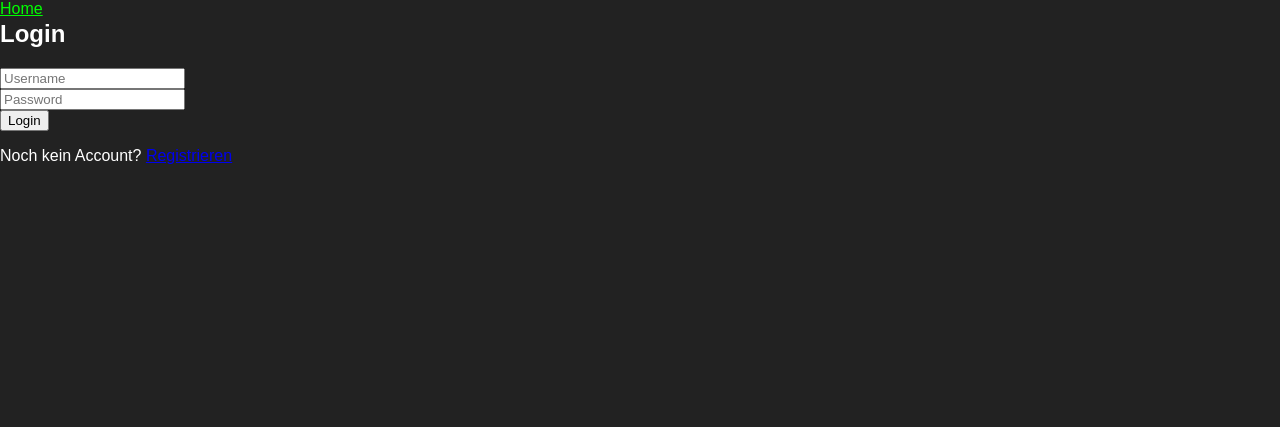
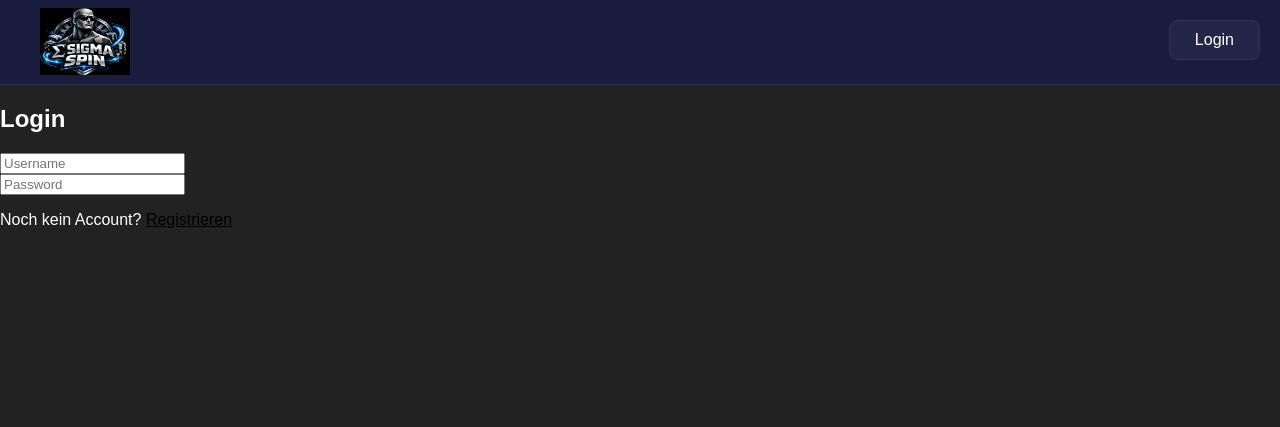
Before and after one commit to fiendich/casino, a Flask app: page /login in a window 1280 px wide. Shown: the top 427 px of the page. Before the commit the page ends 164 px from the top, so only its background shows below. Run offline with Flask 3, Linux system fonts and the light colour scheme.

Commit message:
navigations leiste bearbeitet

```diff
--- a/static/css/style.css
+++ b/static/css/style.css
@@ -1,3 +1,5 @@
+
+/**/
 body {
     background: #222;
     color: white;
@@ -6,24 +8,80 @@ body {
     padding: 0;
 }
 
-/* Hab was gemach */
+/*Die Navigations leiste ganz oben*/
 nav {
-    position: fixed;
-    top: 0;
-    left: 0;
-    width: 100%;
-    height: 50px;
-    z-index: 1000;
+    display: flex;
+    justify-content: space-between; /* Verteilt Logo links/mitte und Buttons rechts */
+    align-items: center;
+    padding: 10px 24px;
+    background-color: #1A1C3D; /* Dunkler Rainbet-Vibe */
+    border-bottom: 1px solid rgba(255, 255, 255, 0.1);
+    height: 64px;
+    font-family: 'Inter', sans-serif;
+
 }
-
-nav a {
-    color: #0f0;
-    margin-right: 10px;
-}
-
 .content {
     width: 100vw;
     height: 100vh;
     margin: 0;
     padding: 0;
+
 }
+/*login button */
+#logoutButton{
+
+
+    position: absolute;
+    top: 20px;
+    right: 20px;
+
+    padding: 10px 25px;
+    font-size: 16px;
+    color: white;
+
+    border: 1px solid #0b4fa3;
+    border-radius: 8px;
+    background: linear-gradient(to bottom, #1e6fd9, #0b4fa3);
+    box-shadow: inset 0 1px 0 rgba(255,255,255,0.3);
+
+    cursor: pointer;
+    text-decoration: none;
+    z-index: 3;
+
+}
+/*login button*/
+#loginButton{
+    position: absolute;
+    top: 20px;
+    right: 20px;
+
+    padding: 10px 25px;
+    font-size: 16px;
+    color: white;
+
+    border: 1px solid #2F3158;
+    border-radius: 8px;
+    background-color: #242649;
+    cursor: pointer;
+    text-decoration: none;
+    z-index: 3;
+}
+/*register button*/
+#registerButton{
+    color: black;
+    margin-right: 10px;
+}
+/*home button*/
+#homeButton{
+    position:absolute;
+    top: 8px;
+    left: 40px;
+    z-index: 1000
+}
+/* home button bild (SigmaSpin)*/
+#homeButton img{
+    width: 90px;
+    height: 67px;
+    cursor: pointer;
+    top:auto;
+}
--- a/templates/base.html
+++ b/templates/base.html
@@ -6,9 +6,9 @@
 </head>
 <body>
     <nav>
-        <a href="/">Home</a>
+        <a href="/"id="homeButton"><img src="\static\images\logo\SigmaSpin.png"></a>
         {% if session.get("user_id") %}
-        <a href="/logout">Logout</a>
+        <a href="/logout" id="logoutButton">Logout</a>
         {% endif %}
     </nav>
 
--- a/templates/login.html
+++ b/templates/login.html
@@ -5,8 +5,8 @@
 <form method="POST">
     <input name="username" placeholder="Username" required><br>
     <input name="password" type="password" placeholder="Password" required><br>
-    <button type="submit">Login</button>
+    <button type="submit" id="loginButton">Login</button>
 </form>
 
-<p>Noch kein Account? <a href="/register">Registrieren</a></p>
+<p>Noch kein Account? <a href="/register" id="registerButton">Registrieren</a></p>
 {% endblock %}
```
Also changed, not shown: static/images/logo/SigmaSpin.png (added).
